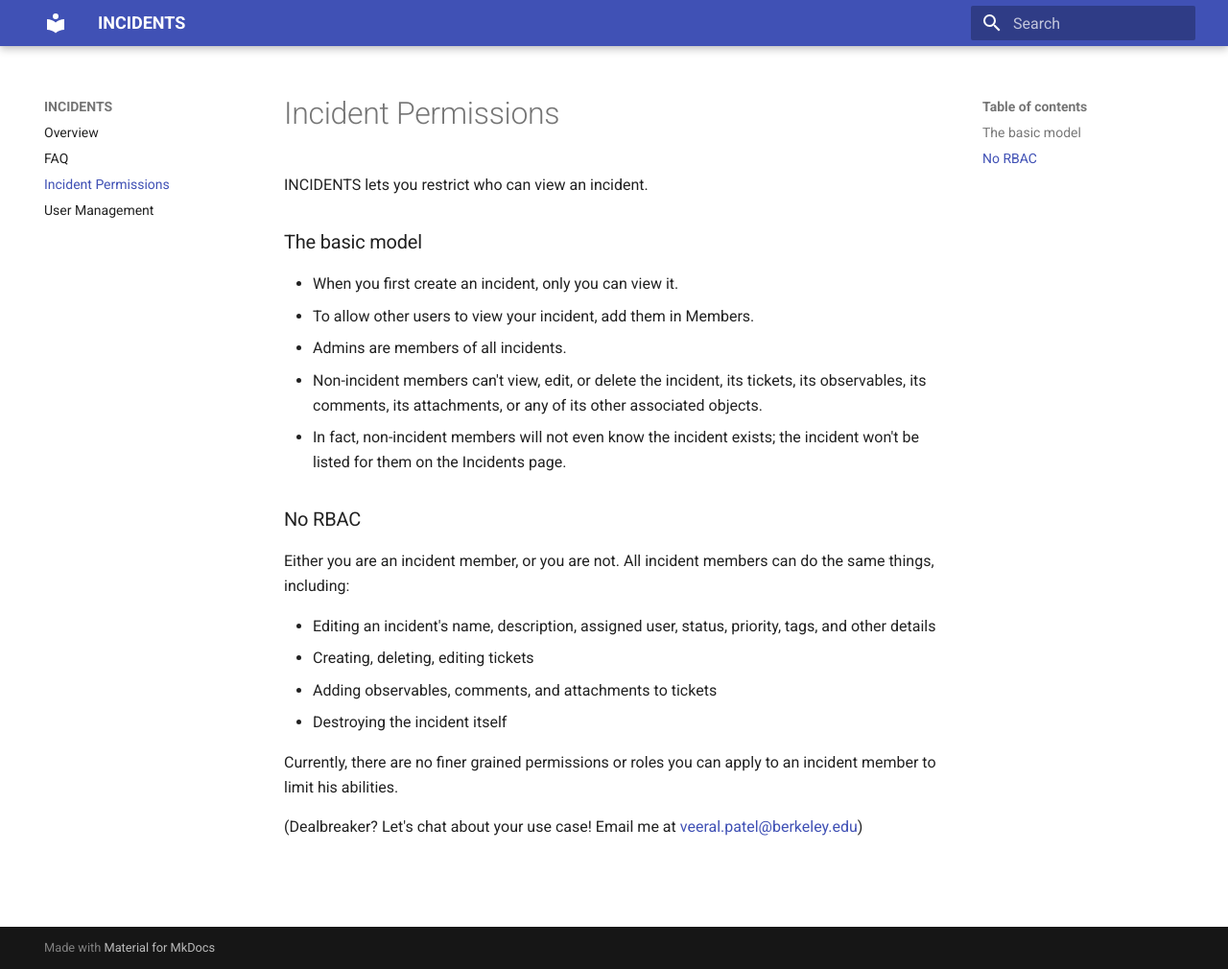
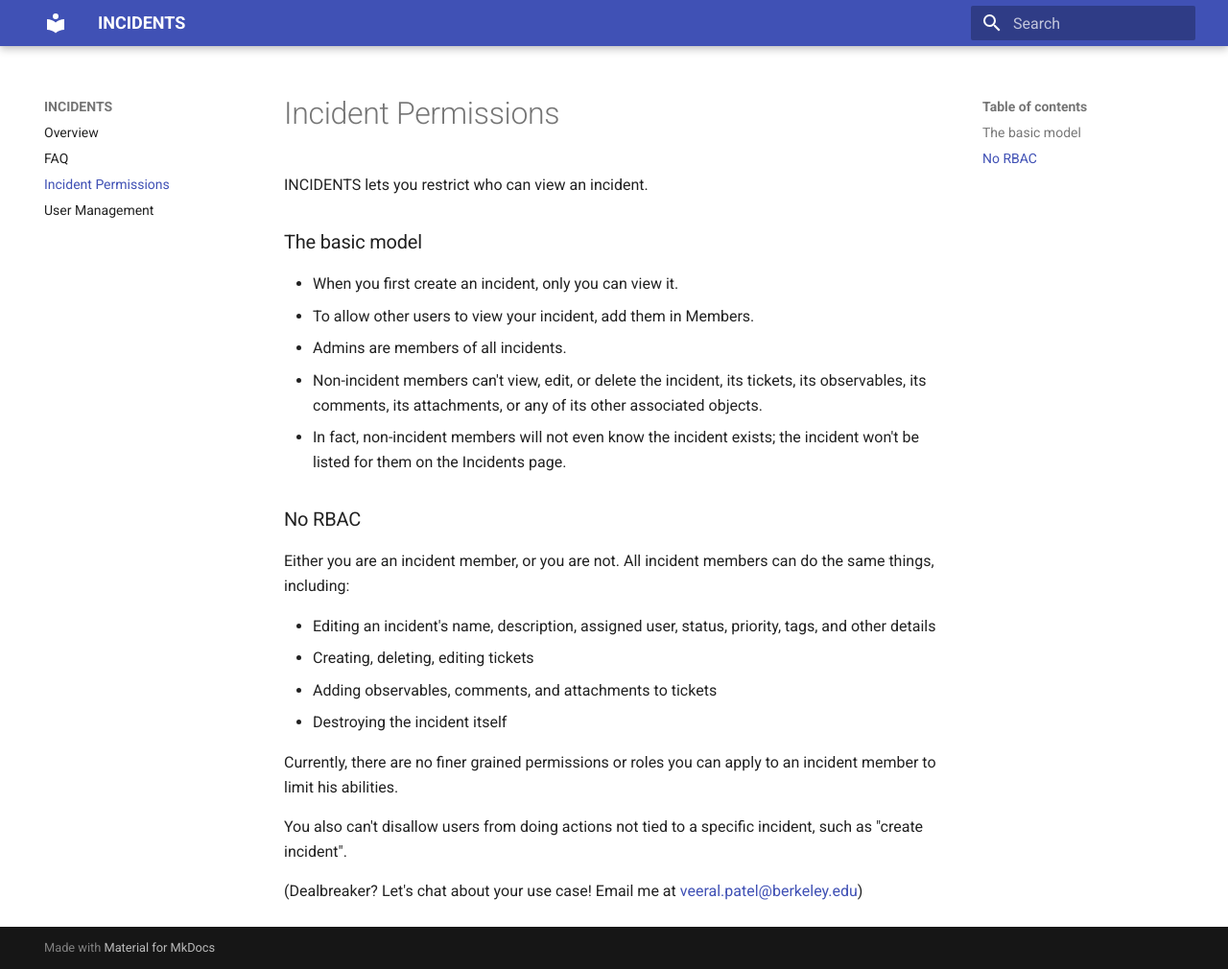
Before and after one commit to veeral-patel/incidents, an MkDocs documentation site: the page built from docs/incident_permissions.md, in a window 1280 px wide and 1010 px high. Shown: the whole window at 96% size. Built offline with MkDocs 1.6.1 and Material for MkDocs 9.7.7, drawn with Linux system fonts in a browser that asks for light colours.

Commit message:
add to No RBAC section

```diff
--- a/docs/incident_permissions.md
+++ b/docs/incident_permissions.md
@@ -21,7 +21,8 @@ including:
 - Adding observables, comments, and attachments to tickets
 - Destroying the incident itself
 
-Currently, there are no finer grained permissions or roles you can apply to an incident member to
-limit his abilities.
+Currently, there are no finer grained permissions or roles you can apply to an incident member to limit his abilities.
+
+You also can't disallow users from doing actions not tied to a specific incident, such as "create incident".
 
 (Dealbreaker? Let's chat about your use case! Email me at [veeral.patel@berkeley.edu](mailto:veeral.patel@berkeley.edu))
```
